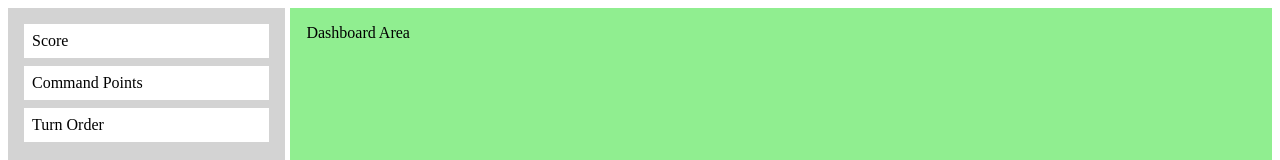
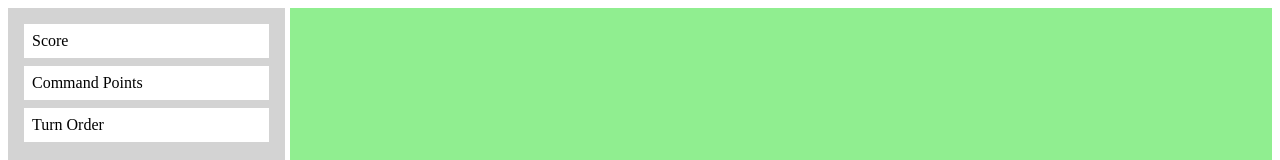
Before and after one commit to MhKeshishian/Board-Game-Dashboard, a Next.js app: page / in a window 1280 px wide. Shown: the top 160 px of the page. Built offline with nearby package versions, Linux system fonts and the light colour scheme.

Commit message:
Add basic drag-and-drop using react-grid-layout

```diff
--- a/package.json
+++ b/package.json
@@ -9,9 +9,12 @@
     "lint": "eslint"
   },
   "dependencies": {
+    "lodash": "^4.17.23",
     "next": "16.1.4",
     "react": "19.2.3",
-    "react-dom": "19.2.3"
+    "react-dom": "19.2.3",
+    "react-grid-layout": "^2.2.2",
+    "react-resizable": "^3.1.3"
   },
   "devDependencies": {
     "@tailwindcss/postcss": "^4",
--- a/src/app/globals.css
+++ b/src/app/globals.css
@@ -21,6 +21,27 @@
   flex: 1;
   background-color: lightgreen;
   padding: 16px;
+  overflow: auto;
+}
+
+.dash-widget {
+  background-color: white;
+  border: 1px solid #999;
+  position: relative;
+}
+
+.dash-remove {
+  position: absolute;
+  top: 4px;
+  right: 6px;
+  border: none;
+  background: transparent;
+  cursor: pointer;
+}
+
+.dash-name {
+  padding: 10px;
+  text-align: center;
 }
 
 .notes-area {
@@ -33,4 +54,10 @@
   background-color: white;
   padding: 8px;
   margin-bottom: 8px;
+  user-select: none;
+  cursor: grab;
 }
+
+.widget-item:active {
+    cursor: grabbing;
+}
--- a/src/app/layout.js
+++ b/src/app/layout.js
@@ -1,4 +1,6 @@
 import "./globals.css";
+import "react-grid-layout/css/styles.css";
+import "react-resizable/css/styles.css";
 
 export default function RootLayout({ children }) {
   return (
--- a/src/components/Dashboard/Dashboard.js
+++ b/src/components/Dashboard/Dashboard.js
@@ -1,3 +1,79 @@
-export default function Dashboard() {
-  return <div className="dashboard-area">Dashboard Area</div>;
+"use client";
+
+import React from "react";
+import ReactGridLayout from "react-grid-layout";
+
+export default class Dashboard extends React.PureComponent {
+  static defaultProps = {
+    cols: 12,
+    rowHeight: 100,
+    isDraggable: true,
+    isResizable: true,
+    width: 2000
+  };
+
+  constructor(props) {
+    super(props);
+
+    this.state = {
+      items: [],
+      newCounter: 0
+    };
+
+    this.handleDrop = this.handleDrop.bind(this);
+    this.handleDragOver = this.handleDragOver.bind(this);
+    this.onLayoutChange = this.onLayoutChange.bind(this);
+  }
+
+  handleDragOver(e) {
+    e.preventDefault();
+  }
+
+  handleDrop(e) {
+    e.preventDefault();
+
+    const widgetName = e.dataTransfer.getData("text/plain");
+    const newId = "n" + this.state.newCounter;
+
+    this.setState({
+      items: this.state.items.concat({
+        i: newId,
+        x: (this.state.items.length * 2) % this.props.cols,
+        y: Infinity,
+        w: 1,
+        h: 1,
+        widgetName: widgetName
+      }),
+      newCounter: this.state.newCounter + 1
+    });
+  }
+
+  onRemoveItem(id) {
+    this.setState({
+      items: this.state.items.filter((x) => x.i !== id)
+    });
+  }
+
+  onLayoutChange(layout) {
+    this.props.onLayoutChange?.(layout);
+  }
+
+  generateDOM() {
+    return this.state.items.map((el) =>
+      <div key={el.i} data-grid={el} className="dash-widget">
+        <button className="dash-remove" onClick={() => this.onRemoveItem(el.i)}>x</button>
+        <div className="dash-name">{el.widgetName}</div>
+      </div>
+    );
+  }
+
+  render() {
+    return (
+      <div className="dashboard-area" onDragOver={this.handleDragOver} onDrop={this.handleDrop}>
+        <ReactGridLayout {...this.props} onLayoutChange={this.onLayoutChange}>
+          {this.generateDOM()}
+        </ReactGridLayout>
+      </div>
+    );
+  }
 }
--- a/src/components/Notes/Notes.js
+++ b/src/components/Notes/Notes.js
@@ -1,3 +1,5 @@
+"use client";
+
 export default function Notes() {
   return <div className="notes-area">Notes Area</div>;
 }
--- a/src/components/Sidebar/Sidebar.js
+++ b/src/components/Sidebar/Sidebar.js
@@ -1,3 +1,5 @@
+"use client";
+
 import WidgetItem from "./WidgetItem";
 
 export default function Sidebar() {
--- a/src/components/Sidebar/WidgetItem.js
+++ b/src/components/Sidebar/WidgetItem.js
@@ -1,3 +1,10 @@
+"use client";
+
 export default function WidgetItem({ name }) {
-  return <div className="widget-item">{name}</div>;
+  const handleDragStart = (e) => {
+    e.dataTransfer.setData("text/plain", name);
+    e.dataTransfer.effectAllowed = "move";
+  };
+
+  return <div className="widget-item" draggable={true} onDragStart={handleDragStart}>{name}</div>;
 }
```
Also changed, not shown: 1 other file (tests, documents, lock files or other folders).
